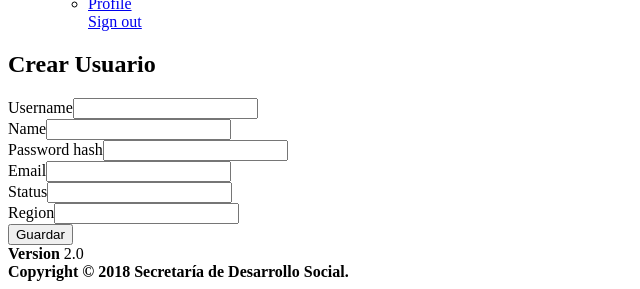
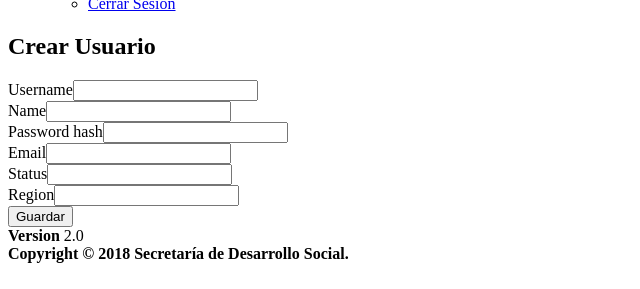
Before and after one commit to joelsalgado/eventosfin, a Yii app: template frontend/views/user/create.php in a window 1280 px wide. Shown: the part 723-1012 px from the top of the page, without its empty margins (0-640 px from the left). After the commit the page ends 986 px from the top, so only its background shows below. Run offline with PHP 8.4 and a stand-in for Yii, Linux system fonts and the light colour scheme; the template is opened without the code that fills it, so the values that code supplies are empty; form fields are guessed from the names that the template uses; some libraries are stand-ins or nearby versions.

Commit message:
logout cambios

```diff
--- a/frontend/views/layouts/header.php
+++ b/frontend/views/layouts/header.php
@@ -53,11 +53,11 @@ use yii\helpers\Html;
                         <!-- Menu Footer-->
                         <li class="user-footer">
                             <div class="pull-left">
-                                <a href="#" class="btn btn-default btn-flat">Profile</a>
+
                             </div>
                             <div class="pull-right">
                                 <?= Html::a(
-                                    'Sign out',
+                                    'Cerrar Sesión',
                                     ['/site/logout'],
                                     ['data-method' => 'post', 'class' => 'btn btn-default btn-flat']
                                 ) ?>
--- a/frontend/views/layouts/left.php
+++ b/frontend/views/layouts/left.php
@@ -10,6 +10,9 @@
                     ['label' => 'Usuarios', 'icon' => 'user', 'url' => ['/user'], 'visible' => $user = (Yii::$app->user->identity->role == 30) ? true : false],
                     ['label' => 'Registro', 'icon' => 'dashboard', 'url' => ['/metadato']],
                     ['label' => 'Iniciar Sesión', 'url' => ['site/login'], 'visible' => Yii::$app->user->isGuest],
+                    ['label' => 'Cerrar Sesión', 'icon' => 'power-off', 'url' => ['/site/logout'],
+                        'template' => '<a href="{url}" data-method="post"><span class="glyphicon glyphicon-off"></span>{label}</a>'
+                    ],
                 ],
             ]
         ) ?>
```
